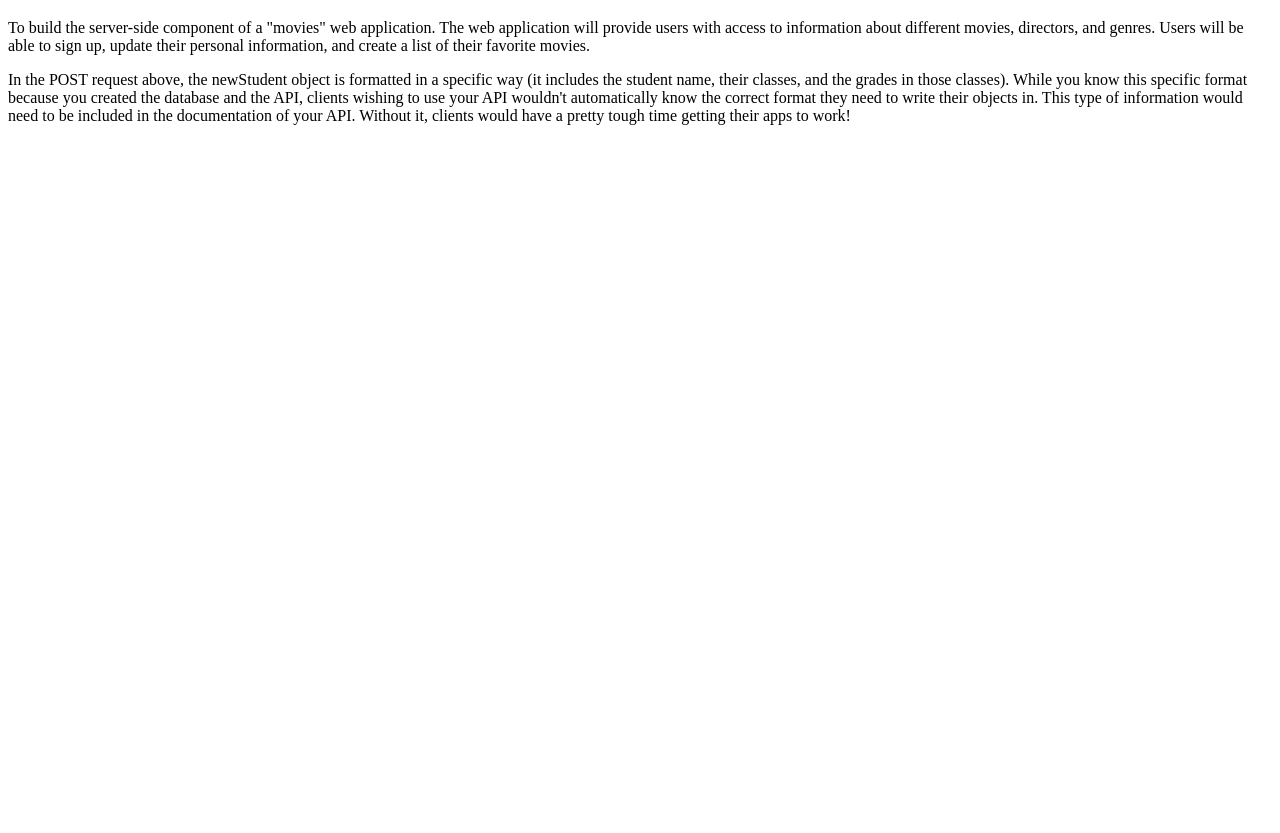
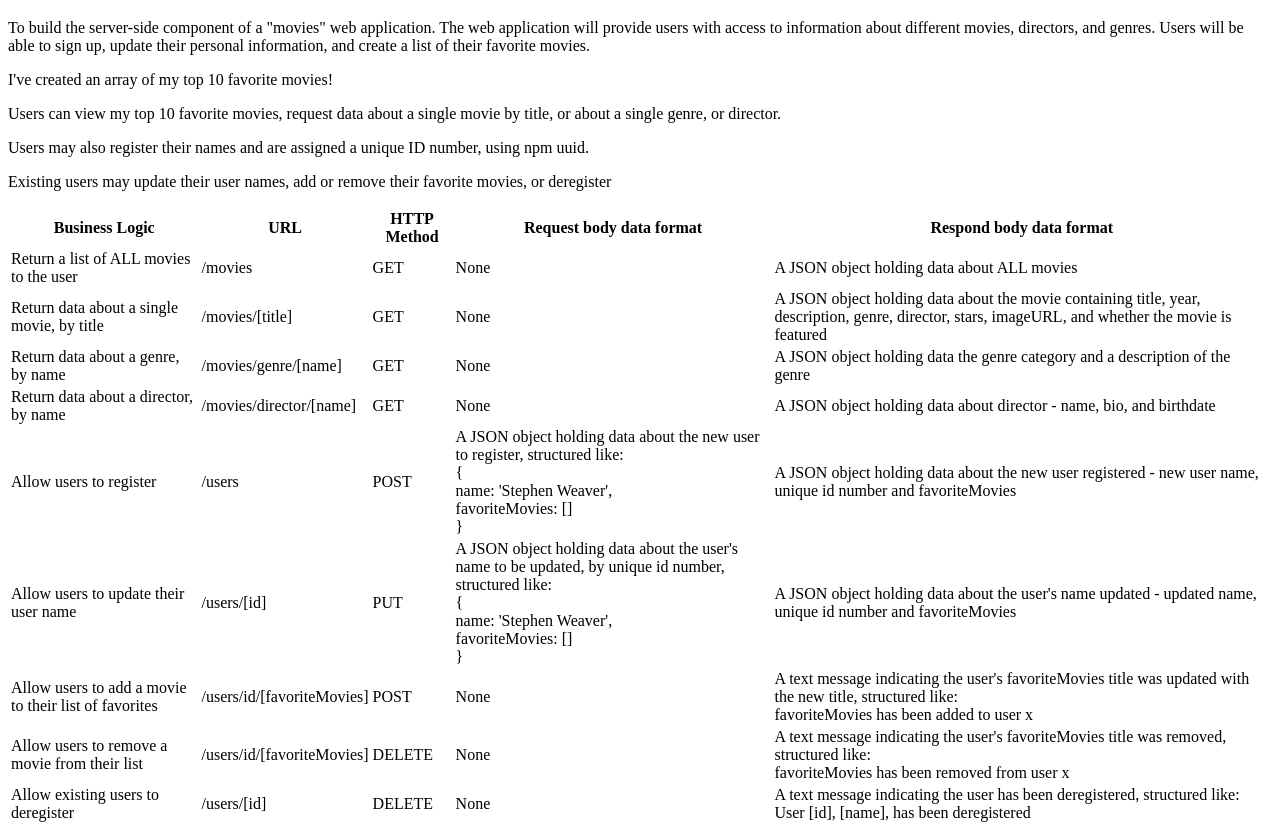
Before and after one commit to stepweaver/movie_api, a website: page public/documentation.html in a window 1280 px wide. Shown: the part 61-894 px from the top of the page. Before the commit the page ends 800 px from the top, so only its background shows below. Drawn offline with Linux system fonts and the light colour scheme.

Commit message:
Update documentation.html
added table to demonstrate endpoint expected behaviors and results

```diff
--- a/public/documentation.html
+++ b/public/documentation.html
@@ -9,10 +9,83 @@
 <body>
   <h1>Achievement 2 Project: myFlix</h1>
   <p>To build the server-side component of a "movies" web application. The web application will provide users with access to information about different movies, directors, and genres. Users will be able to sign up, update their personal information, and create a list of their favorite movies.</p>
-  <p>In the POST request above, the newStudent object is formatted in a specific way (it includes the student name, their
-  classes, and the grades in those classes). While you know this specific format because you created the database and the
-  API, clients wishing to use your API wouldn't automatically know the correct format they need to write their objects in.
-  This type of information would need to be included in the documentation of your API. Without it, clients would have a
-  pretty tough time getting their apps to work!</p>
+  <p>I've created an array of my top 10 favorite movies!</p>
+  <p>Users can view my top 10 favorite movies, request data about a single movie by title, or about a single genre, or director.</p>
+  <p>Users may also register their names and are assigned a unique ID number, using npm uuid.</p>
+  <p>Existing users may update their user names, add or remove their favorite movies, or deregister</p>
+
+  <table>
+    <tr>
+      <th>Business Logic</th>
+      <th>URL</th>
+      <th>HTTP Method</th>
+      <th>Request body data format</th>
+      <th>Respond body data format</th>
+    </tr>
+    <tr>
+      <td>Return a list of ALL movies to the user</td>
+      <td>/movies</td>
+      <td>GET</td>
+      <td>None</td>
+      <td>A JSON object holding data about ALL movies</td>
+    </tr>
+    <tr>
+      <td>Return data about a single movie, by title</td>
+      <td>/movies/[title]</td>
+      <td>GET</td>
+      <td>None</td>
+      <td>A JSON object holding data about the movie containing title, year, description, genre, director, stars, imageURL, and whether the movie is featured</td>
+    </tr>
+    <tr>
+      <td>Return data about a genre, by name</td>
+      <td>/movies/genre/[name]</td>
+      <td>GET</td>
+      <td>None</td>
+      <td>A JSON object holding data the genre category and a description of the genre</td>
+    </tr>
+    <tr>
+      <td>Return data about a director, by name</td>
+      <td>/movies/director/[name]</td>
+      <td>GET</td>
+      <td>None</td>
+      <td>A JSON object holding data about director - name, bio, and birthdate</td>
+    </tr>
+    <tr>
+      <td>Allow users to register</td>
+      <td>/users</td>
+      <td>POST</td>
+      <td>A JSON object holding data about the new user to register, structured like: </br>{ </br>  name: 'Stephen Weaver', </br> favoriteMovies: [] </br> }</td>
+      <td>A JSON object holding data about the new user registered - new user name, unique id number and favoriteMovies</td>
+    </tr>
+    <tr>
+      <td>Allow users to update their user name</td>
+      <td>/users/[id]</td>
+      <td>PUT</td>
+      <td>A JSON object holding data about the user's name to be updated, by unique id number, </br>structured like: </br>{ </br> name: 'Stephen Weaver', </br> favoriteMovies: [] </br> }</td>
+      <td>A JSON object holding data about the user's name updated - updated name, unique id number and favoriteMovies </td>
+    </tr>
+    <tr>
+      <td>Allow users to add a movie to their list of favorites</td>
+      <td>/users/id/[favoriteMovies]</td>
+      <td>POST</td>
+      <td>None</td>
+      <td>A text message indicating the user's favoriteMovies title was updated with the new title, structured like:
+        </br>favoriteMovies has been added to user x</td>
+    </tr>
+    <td>Allow users to remove a movie from their list</td>
+    <td>/users/id/[favoriteMovies]</td>
+    <td>DELETE</td>
+    <td>None</td>
+    <td>A text message indicating the user's favoriteMovies title was removed, structured like:
+      </br>favoriteMovies has been removed from user x</td>
+    </tr>
+    <td>Allow existing users to deregister</td>
+    <td>/users/[id]</td>
+    <td>DELETE</td>
+    <td>None</td>
+    <td>A text message indicating the user has been deregistered, structured like:
+      </br>User [id], [name], has been deregistered</td>
+    </tr>
+  </table>
 </body>
 </html>
```
